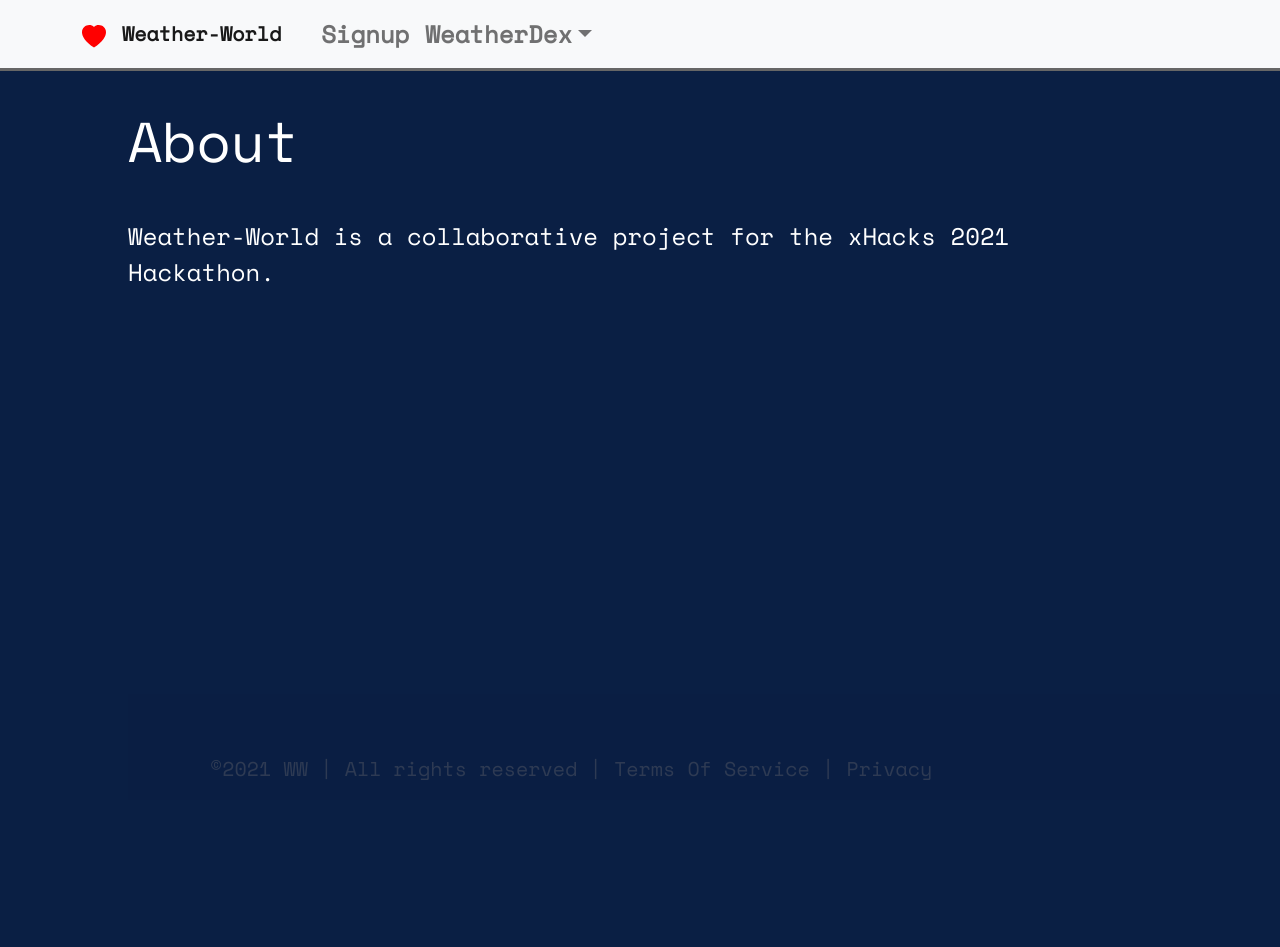
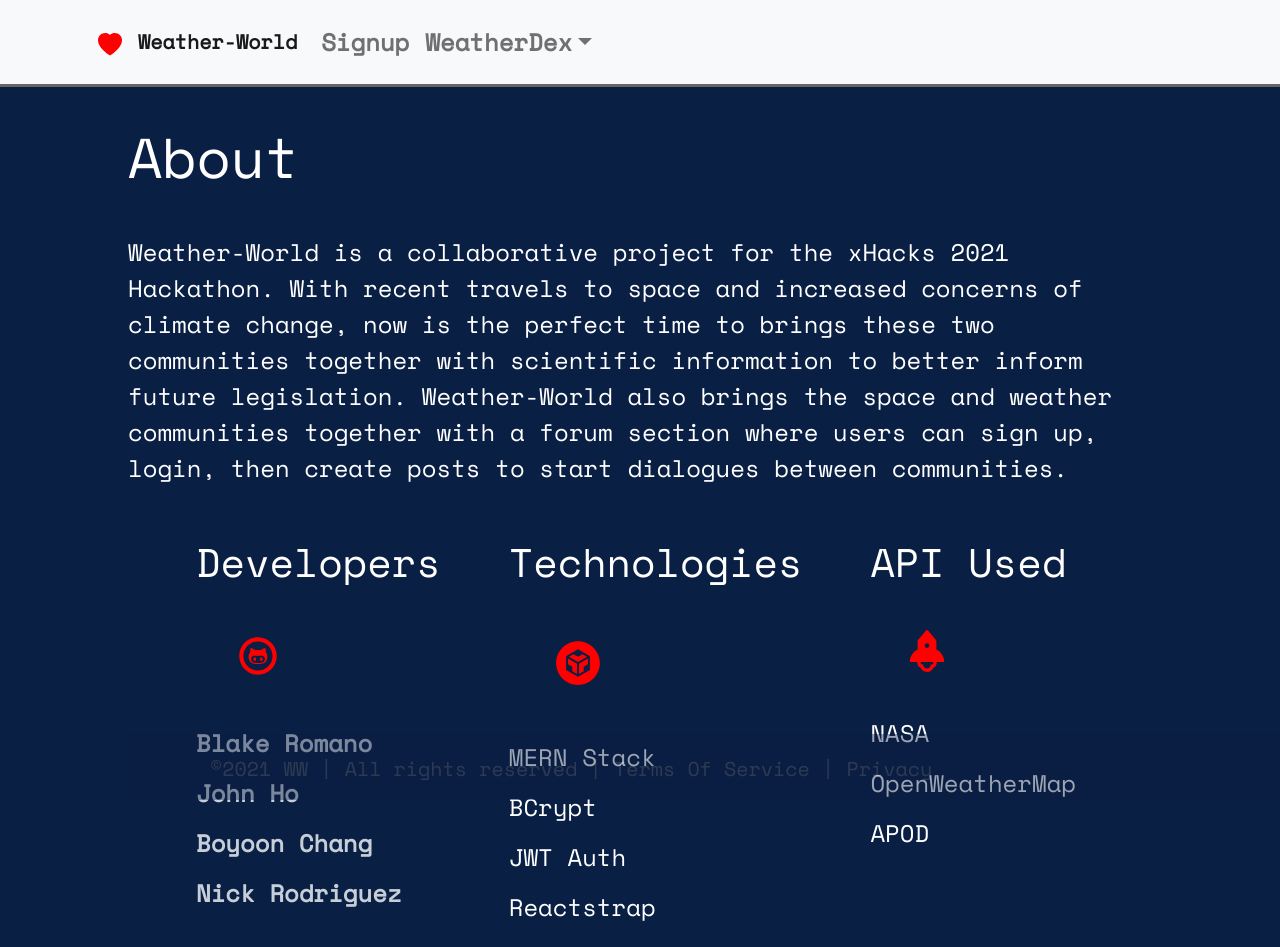
Before and after one commit to blakeromano/hackathon-weather, a React (Create React App) app: page /about in a window 1280 px wide. Shown: the top 947 px of the page. Before the commit the page ends 800 px from the top, so only its background shows below. Built offline with nearby package versions, Linux system fonts and the light colour scheme.

Commit message:
slight touch ups on the styling

```diff
--- a/src/App.css
+++ b/src/App.css
@@ -53,10 +53,16 @@
 
 #heart {
   color: red;
+
+  padding: 1rem;
+}
+.heart-icon {
+  /* margin-right: 10%; */
 }
 
 h1 {
  color: white;
+
 }
 
 
@@ -110,26 +116,21 @@
 li {
   display: inline-block;
   margin-right: 8px;
-
+ line-height: 50px;
 }
 
 a {
   display: block;
-  padding: 1rem;
+
   text-decoration: none;
   color: #c6ced8;
   font-weight: bold;
 }
 
 a:hover {
-  background-color: #c0c2dc;
-  color: #efac2f;
+  /* background-color: #c0c2dc;  */
+  color: #85817a;
 }
-
-
-
-  /* generic font styling, no relevant code here */
-
 
 
 /*  footer  */
@@ -138,7 +139,7 @@
   color: #64656c;
   font-size: 20px;
   background-color:  #0a1f44;
-  padding-top: 3em;
+  padding-top: 1em;
   position: fixed;
   bottom: 0;
   width: 100%;
@@ -161,6 +162,7 @@
   display: inline-flex;
   flex-wrap: wrap;
   flex-direction: row;
+  flex: 1 1 auto;
   justify-content: space-between;
 
 }
@@ -173,7 +175,7 @@
   width: 80%;
   height: 400px;
   display: flex;
-
+  margin-bottom: ;
   flex-direction: column;
   justify-content: space-between;
   align-items: center;
@@ -208,7 +210,8 @@
 
 .dailyWeather {
   font-family: 'Fire Sans', sans-serif;
-  margin: 0 auto;
+  margin: 5px auto;
+  margin-bottom: 20px;
   background: rgb(188, 218, 240);
   color: white;
   width: 310px;
@@ -219,16 +222,26 @@
   align-items: center;
   border: none;
   border-radius: 25px;
-  opacity: 50%;
   padding: 5px;
 
 }
 
+.dailyWeather:before {
+  box-shadow: inset 0 0 2000px rgba(255, 255, 255, .5);
+    filter: blur(1px);
+}
+
+.dailyWeather:after {
+
+    box-shadow: inset 0 0 2000px rgba(255, 255, 255, .5);
+    filter: blur(10px);
+}
 
 
 .hourlyWeather {
   font-family: 'Space Mono';
   margin: 0 auto;
+  margin-bottom: 210em;
   background: rgb(188, 218, 240);
   color: white;
   width: 310px;
@@ -239,7 +252,6 @@
   align-items: center;
   border: none;
   border-radius: 25px;
-  opacity: 50%;
   padding: 5px;
 
 }
@@ -257,6 +269,31 @@
   align-items: center;
   border: none;
   border-radius: 25px;
-  opacity: 50%;
+  /* opacity: 80%;  */
   padding: 5px;
 }
+
+.sub-bottom {
+  display: flex;
+  flex-direction: column;
+}
+
+.sub-sub-bottom {
+  display: flex;
+  flex-direction: row;
+  justify-content: space-evenly;
+  align-content: center;
+}
+
+.git {
+  font-size: 50px;
+  margin: 15%;
+  color: red;
+}
+
+.sign {
+  display: flex;
+  flex-direction: column;
+  align-items: center;
+  justify-content: space-evenly;
+}
--- a/src/Components/NavBar.jsx
+++ b/src/Components/NavBar.jsx
@@ -9,7 +9,7 @@
 
 <Navbar bg="light" expand="lg">
   <Container>
-    <div id='heart'><BsHeartFill bg="red"/></div>
+    <div className="heart-icon" id='heart'><BsHeartFill bg="red"/></div>
     <Navbar.Brand href="/">Weather-World</Navbar.Brand>
     <Navbar.Toggle aria-controls="basic-navbar-nav" />
     <Navbar.Collapse id="basic-navbar-nav">
@@ -25,8 +25,8 @@
           {props.user &&
           <>
           <NavDropdown.Item href="" onClick={props.handleLogout}>Logout</NavDropdown.Item>
-          <NavDropdown.Divider />
-          <NavDropdown.Item href="/">Stretch</NavDropdown.Item>
+
+
           </>
         }
         </NavDropdown>
--- a/src/Pages/About.jsx
+++ b/src/Pages/About.jsx
@@ -1,4 +1,6 @@
 import React, { Component } from 'react';
+import { TiSocialGithubCircular } from "react-icons/ti";
+import { AiFillCodeSandboxCircle, AiFillRocket  } from "react-icons/ai";
 
 class About extends Component{
   render(){
@@ -8,7 +10,50 @@
         <h1 class="main-subtitle">About</h1>
         <br />
         <div class="sub-bottom">
-          <p>Weather-World is a collaborative project for the xHacks 2021 Hackathon.</p>
+            <div>
+                <p>Weather-World is a collaborative project for the xHacks 2021 Hackathon.
+                    With recent travels to space and increased concerns of climate change, now is the perfect time to brings these two communities together with scientific information to better inform future legislation.
+                    Weather-World also brings the space and weather communities together with a forum section where users can sign up, login, then create posts to start dialogues between communities.
+                </p>
+            </div>
+            <br />
+            <div class="sub-sub-bottom">
+                <div>
+                    <h1>Developers</h1>
+                    <p>
+                        <ul>
+                        <TiSocialGithubCircular className="git" bg="red"/> <a href="https://github.com/blakeromano"><li>Blake Romano</li></a>
+                            <a href="https://github.com/jaehyun1009https://github.com/jaehyun1009"><li>John Ho</li></a>
+                            <a href="https://www.github.com/boyoon-c"><li>Boyoon Chang</li></a>
+                            <a href="https://github.com/nrayrod1016"><li>Nick Rodriguez</li></a>
+                        </ul>
+                    </p>
+                </div>
+                <div>
+                    <h1>Technologies</h1>
+                    <p>
+                        <ul>
+                        <AiFillCodeSandboxCircle className="git" bg="red"/><br/>
+                        <li>MERN Stack</li><br/>
+                            <li>BCrypt</li><br/>
+                            <li>JWT Auth</li><br/>
+                            <li>Reactstrap</li><br/>
+                            <li>React Icons</li>
+                        </ul>
+                    </p>
+                </div>
+                <div>
+                        <h1>API Used</h1>
+                <        AiFillRocket className="git" bg="red"/><br/>
+                    <p>
+                        <ul>
+                            <li>NASA</li><br/>
+                            <li>OpenWeatherMap</li><br/>
+                            <li>APOD</li>
+                        </ul>
+                    </p>
+                </div>
+            </div>
         </div>
       </>
     )
--- a/src/Pages/Form.jsx
+++ b/src/Pages/Form.jsx
@@ -1,6 +1,8 @@
 import React, { Component } from 'react'
 import { Link } from 'react-router-dom'
 import { indexForm, deletePost } from "../services/form-api"
+import { Button } from 'react-bootstrap';
+
 class Form extends Component {
   state = {
     formPosts: [],
@@ -30,7 +32,7 @@
         <div>
           {this.props.user &&
           <Link to="/form/new">
-          <button>Create New Post</button>
+           <Button>Create New Post</Button>
           </Link>
           }
           {this.state.formPosts.map(post => {
@@ -41,7 +43,7 @@
                 <h5>Author: {post.author.name}</h5>
                 {post.author._id.toString() === this.props.user?._id.toString() &&
                 <div>
-                  <button onClick={() => this.handleDelete(post._id)}>Delete Post</button>
+                  <Button onClick={() => this.handleDelete(post._id)}>Delete Post</Button>
                 </div>
               }
               </div>
--- a/src/Pages/Login.jsx
+++ b/src/Pages/Login.jsx
@@ -1,6 +1,7 @@
 import React, { Component } from "react";
 import { Link } from "react-router-dom";
 import * as authService from "../services/authService";
+import { Button } from 'react-bootstrap';
 
 class Login extends Component {
   state = {
@@ -34,6 +35,7 @@
       <main className="Login">
         <h3>Log In</h3>
         <form autoComplete="off" onSubmit={this.handleSubmit}>
+        <label htmlFor="email">Email:  </label>
           <input
             type="text"
             autoComplete="off"
@@ -42,8 +44,8 @@
             name="email"
             onChange={this.handleChange}
           />
-
-          <label htmlFor="email">Email</label>
+          <br/>
+          <label htmlFor="password">Password: </label>
           <input
             type="password"
             autoComplete="off"
@@ -52,11 +54,9 @@
             name="pw"
             onChange={this.handleChange}
           />
-          <label htmlFor="password">Password</label>
-          <button className="btn green">Log In</button>&nbsp;&nbsp;&nbsp;
-          <Link className="btn red" to="/">
-            Cancel
-          </Link>
+          <br/>
+          <Button href="/">Log In</Button>&nbsp;&nbsp;&nbsp;
+          <Button href="/">Cancel</Button>
         </form>
       </main>
     );
--- a/src/Pages/NewForm.jsx
+++ b/src/Pages/NewForm.jsx
@@ -1,5 +1,7 @@
-import React, { Component } from 'react'
-import { newPost } from "../services/form-api"
+
+import React, { Component } from 'react';
+import { newPost } from "../services/form-api";
+
 
 class NewForm extends Component {
   state = {
--- a/src/Pages/SpaceResult.jsx
+++ b/src/Pages/SpaceResult.jsx
@@ -66,15 +66,20 @@
         {this.props.spaceData?.map((img,idx) => {
           if (img.links){
             return(
+
             <div className="spaceImg">
 
             <img src={img?.links[0]?.href} /><br />
                   Title: {img?.data[0]?.title}<br />
                   Date created:{img?.data[0].date_created}<br />
                   {img?.data[0].secondary_creater ? `Secondary Creater: ${img?.data[0]?.secondary_creater}`:""} <br />
+                  <div>
                     {img?.data[0].description_508 ? `Description: ${img?.data[0]?.description_508}`:""}
+                  </div>
+            </div>
 
-            </div>
+
+
             )
           }
         }
--- a/src/Pages/Weather.jsx
+++ b/src/Pages/Weather.jsx
@@ -1,5 +1,6 @@
 
 import React, { Component } from 'react'
+import { Button, Form } from 'react-bootstrap';
 
 class Weather extends Component {
   state = {
@@ -41,7 +42,7 @@
         {this.props.weatherData &&
    <>
           <h1>Current Weather</h1>
-          <button>Check Out Air Quality</button>
+
 <div className="card-show">
         <div className="currentWeather">
           <div>
@@ -90,7 +91,8 @@
             )
           })}
         </div>
-    </div>
+
+  </div>
       </>
         }
     </>
--- a/src/index.css
+++ b/src/index.css
@@ -29,6 +29,8 @@
   height: auto;
   /* text-align: center; */
 }
+
+/* Parent Container */
 .spaceImg{
   width: fit-content;
   position: relative;
@@ -41,7 +43,31 @@
   justify-items: stretch;
   margin: 10px;
 }
-.spaceDesc:hover{
-  font-size:10px;
-  overflow: hidden;
-}
+
+ /* Child Text Container */
+ .spaceImg div{
+  position: absolute;
+  bottom: 80px;
+  right: 5px;
+  font-size: 20px;
+  background: black;
+  color: white;
+  margin-bottom: 5px;
+  font-family: sans-serif;
+  opacity: 0;
+  visibility: hidden;
+  -webkit-transition: visibility 0s, opacity 0.5s linear;
+  transition: visibility 0s, opacity 0.5s linear;
+ }
+
+ /* Hover on Parent Container */
+ .spaceImg:hover{
+  cursor: pointer;
+ }
+
+ .spaceImg:hover div{
+  width: fit-content;
+  padding: 10px;
+  visibility: visible;
+  opacity: 0.7;
+ }
```
Also changed, not shown: src/Pages/Signup.jsx (+12 -8 lines).
